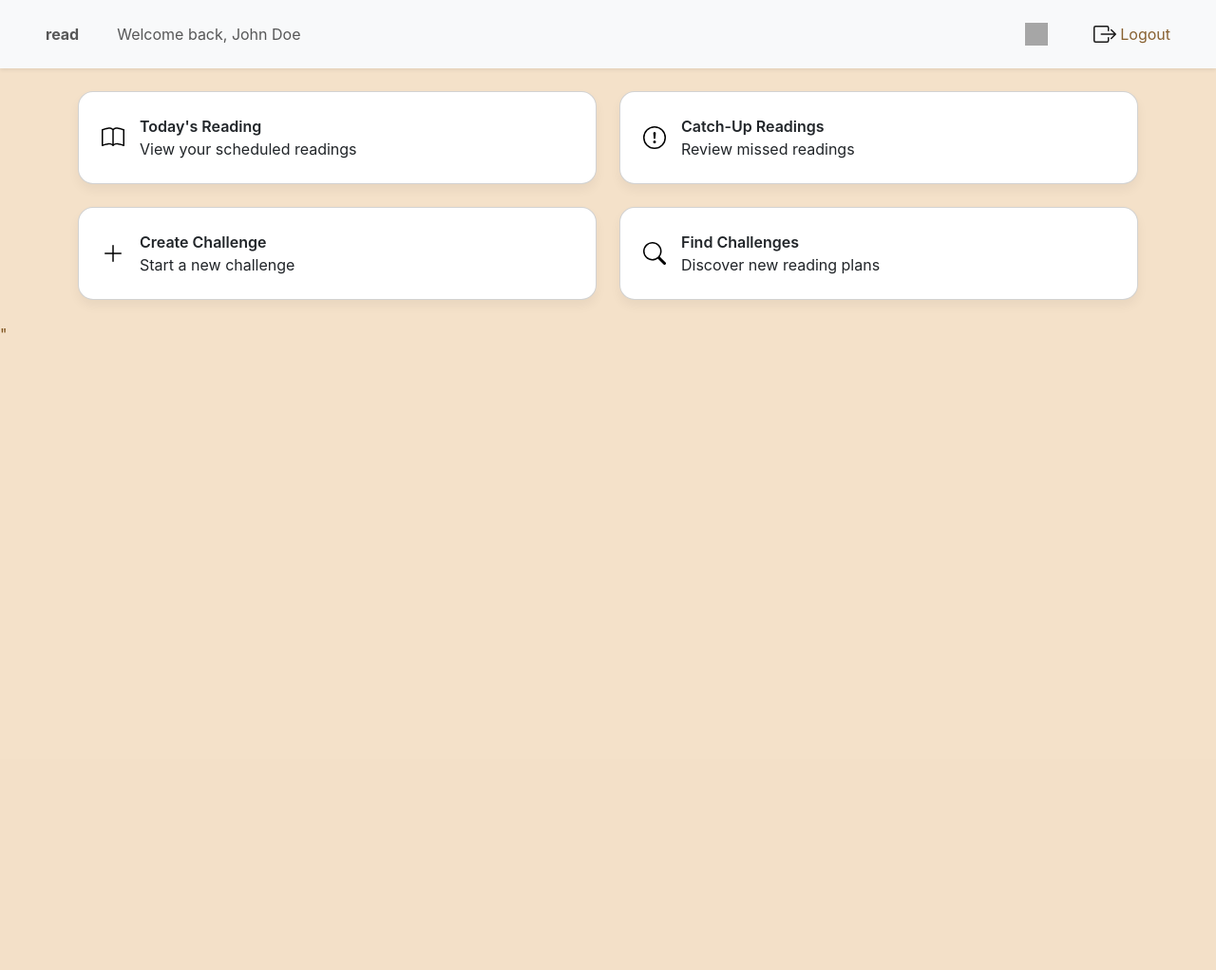
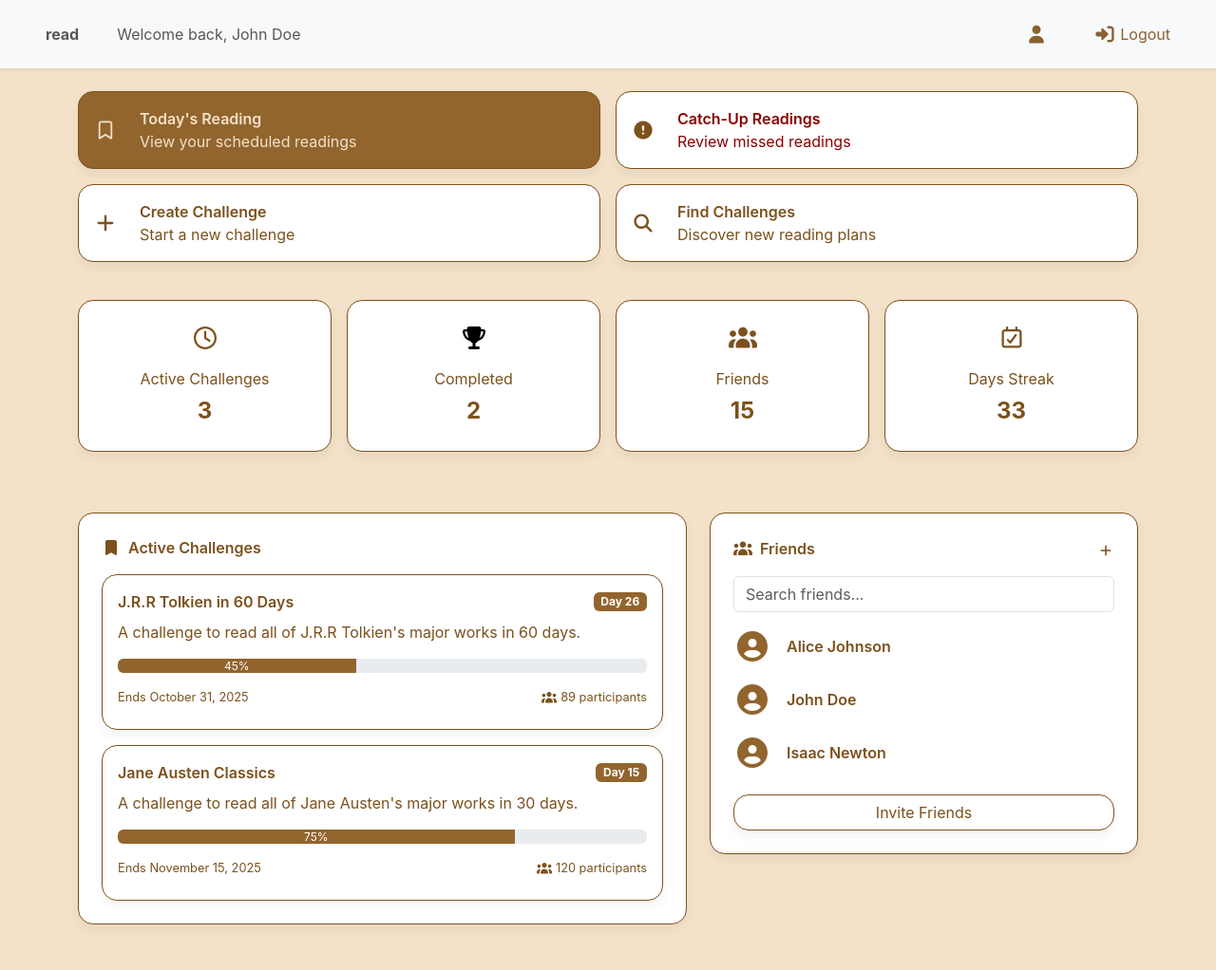
Before and after one commit to jason-dong03/abide, a PHP site: page /pages/dashboard.html in a window 1280 px wide. Shown: the whole page at 95% size. Before the commit the page ends 351 px from the top, so only its background shows below. Run offline with PHP 8.4, Linux system fonts and the light colour scheme; grey boxes are pictures that could not be loaded.

Commit message:
rah added buncha stuff

```diff
--- a/pages/dashboard.html
+++ b/pages/dashboard.html
@@ -26,12 +26,12 @@
                 <div class="ms-auto d-flex align-items-center gap-5">
                     <!-- Profile Button -->
                     <a href="profile.html" class="d-flex align-items-center nav-icon-link" aria-label="Profile">
-                        <img src="../assets/icons/user.svg" alt="" width="24" height="24">
+                        <img src="../assets/icons/user-brown.svg" alt="" width="24" height="24">
                     </a>
 
                     <!-- Logout Button -->
                     <a href="index.html" class="d-flex align-items-center nav-icon-link" aria-label="Logout">
-                        <img src="../assets/icons/logout.svg" alt="" width="24" height="24" class="me-1">
+                        <img src="../assets/icons/logout-brown.svg" alt="" width="24" height="24" class="me-1">
                         <span>Logout</span>
                     </a>
                 </div>
@@ -40,64 +40,232 @@
     </header>
 
     <!-- Main Content -->
-    <div class="container my-4">
-        <div class="row g-4">
+    <div id="main" class="container my-4">
+        <div class="row g-3">
             <!-- Today's Reading Button -->
             <div class="col-12 col-md-6">
-                <div class="card tile tile-primary p-4">
-                    <div class="d-flex align-items-center gap-3">
-                        <img src ="../assets/icons/book.svg" alt="Book Icon" width="24" height="24"/>
+                <div class="card tile tile-primary p-3">
+                    <div class="d-flex align-items-center gap-4">
+                        <img src ="../assets/icons/bookmark-bg.svg" alt="" width="24" height="24"/>
                         <div class="d-flex flex-column">
                             <div class="eyebrow fw-semibold">Today's Reading</div>
                             <div class="subtitle">View your scheduled readings</div>
                         </div>
                     </div>
+                    <a href="profile.html" class="stretched-link"></a>
                 </div>
-                <a href="profile.html" class="stretched-link"></a>
             </div>
 
             <!-- Catch Up Readings Button -->
             <div class="col-12 col-md-6">
-                <div class="card tile tile-primary p-4">
-                    <div class="d-flex align-items-center gap-3">
-                        <img src ="../assets/icons/warning.svg" alt="Warning Icon" width="24" height="24"/>
-                        <div class="d-flex flex-column">
+                <div class="card tile p-3">
+                    <div class="d-flex align-items-center gap-4">
+                        <img src ="../assets/icons/warning-brown.svg" alt="" width="24" height="24"/>
+                        <div id="late-readings" class="d-flex flex-column">
                             <div class="eyebrow fw-semibold">Catch-Up Readings</div>
                             <div class="subtitle">Review missed readings</div>
                         </div>
                     </div>
+                    <a href="profile.html" class="stretched-link"></a>
                 </div>
-                <a href="profile.html" class="stretched-link"></a>
             </div>
 
             <!-- Create Challenge Button -->
             <div class="col-12 col-md-6">
-                <div class="card tile tile-primary p-4">
-                    <div class="d-flex align-items-center gap-3">
-                        <img src ="../assets/icons/plus.svg" alt="Add New Icon" width="24" height="24"/>
+                <div class="card tile p-3">
+                    <div class="d-flex align-items-center gap-4">
+                        <img src ="../assets/icons/plus-brown.svg" alt="" width="24" height="24"/>
                         <div class="d-flex flex-column">
                             <div class="eyebrow fw-semibold">Create Challenge</div>
                             <div class="subtitle">Start a new challenge</div>
                         </div>
                     </div>
+                    <a href="profile.html" class="stretched-link"></a>
                 </div>
-                <a href="profile.html" class="stretched-link"></a>
             </div>
 
             <!-- Create Challenge Button -->
             <div class="col-12 col-md-6">
-                <div class="card tile tile-primary p-4">
-                    <div class="d-flex align-items-center gap-3">
-                        <img src ="../assets/icons/search.svg" alt="Search Icon" width="24" height="24"/>
+                <div class="card tile p-3">
+                    <div class="d-flex align-items-center gap-4">
+                        <img src ="../assets/icons/search-brown.svg" alt="" width="24" height="24"/>
                         <div class="d-flex flex-column">
                             <div class="eyebrow fw-semibold">Find Challenges</div>
                             <div class="subtitle">Discover new reading plans</div>
                         </div>
                     </div>
+                    <a href="profile.html" class="stretched-link"></a>
                 </div>
-                <a href="profile.html" class="stretched-link"></a>
             </div>
         </div>
-    </div>"
+    </div>
+
+    <!-- Analytics Section -->
+    <div class="container my-3">
+        <div class="row g-3">
+            <!-- Active Challenge card-->
+            <div class="col-6 col-md-3">
+                <div class="card tile p-4 text-center">
+                    <div class="justify-content-center mb-3">
+                        <img src="../assets/icons/clock.svg" alt="" width="30" height="30"/>
+                    </div>
+                    <div class="justify-content-center">
+                        <div class="subtitle">Active Challenges</div>
+                        <div class="analytic-data">3</div>
+                    </div>
+                </div>
+            </div>
+
+            <!-- Completed Challenges card-->
+            <div class="col-6 col-md-3">
+                <div class="card tile p-4 text-center">
+                    <div class="justify-content-center mb-3">
+                        <img src="../assets/icons/badge.svg" alt="" width="30" height="30"/>
+                    </div>
+                    <div class="justify-content-center">
+                        <div class="subtitle">Completed</div>
+                        <div class="analytic-data">2</div>
+                    </div>
+                </div>
+            </div>
+
+            <!-- Friends card-->
+            <div class="col-6 col-md-3">
+                <div class="card tile p-4 text-center">
+                    <div class="justify-content-center mb-3">
+                        <img src="../assets/icons/friends-brown.svg" alt="" width="30" height="30"/>
+                    </div>
+                    <div class="justify-content-center">
+                        <div class="subtitle">Friends</div>
+                        <div class="analytic-data">15</div>
+                    </div>
+                </div>
+            </div>
+
+            <!-- Streaks card-->
+            <div class="col-6 col-md-3">
+                <div class="card tile p-4 text-center">
+                    <div class="justify-content-center mb-3">
+                        <img src="../assets/icons/calendar-brown.svg" alt="" width="30" height="30"/>
+                    </div>
+                    <div class="justify-content-center">
+                        <div class="subtitle">Days Streak</div>
+                        <div class="analytic-data">33</div>
+                    </div>
+                </div>
+            </div>
+        </div>
+    </div>
+
+    <!-- Active Challenges -->
+    <div class="container my-5">
+        <div class="row g-4">
+            <div class="col-7">
+                <!-- Active Challenge outer -->
+                <div class="card tile p-4">
+                    <div class="d-inline-flex align-items-center text-brown">
+                        <img src="../assets/icons/bookmark-solid-brown.svg" alt="Book icon" width="20" height="20" class="me-2">
+                        <span class="fw-semibold">Active Challenges</span>
+                    </div>
+
+                    <!-- Challenge 1 -->
+                    <div class="card tile mt-3 p-3 challenge">
+                        <div class="d-flex align-items-center mb-2">
+                            <div class="fw-semibold">J.R.R Tolkien in 60 Days</div>
+                            <span class="badge bg-brown ms-auto">Day 26</span>
+                        </div>
+                        <span>
+                            A challenge to read all of J.R.R Tolkien's major works in 60 days.
+                        </span>
+                        <div class="progress mt-3" style="height: 15px;">
+                            <div class="progress-bar" role="progressbar" style="width: 45%" aria-valuenow="45" aria-valuemin="0" aria-valuemax="100">
+                                45%
+                            </div>
+                        </div>
+                        <div class="d-flex justify-content-between mt-2 py-2">
+                            <span style="font-size: 0.8rem;">Ends October 31, 2025</span>
+                            <div class="d-flex align-items-center gap-1">
+                                <img src="../assets/icons/friends-brown.svg" alt="" width="16" height="16"/>
+                                <span style="font-size: 0.8rem;">89 participants</span>
+                            </div>
+                        </div>
+                        <a href="profile.html" class="stretched-link"></a>
+                    </div>
+
+                    <!-- Challenge 2 -->
+                    <div class="card tile mt-3 p-3">
+                        <div class="d-flex align-items-center mb-2">
+                            <div class="fw-semibold">Jane Austen Classics</div>
+                            <span class="badge bg-brown ms-auto">Day 15</span>
+                        </div>
+                        <span>
+                            A challenge to read all of Jane Austen's major works in 30 days.
+                        </span>
+                        <div class="progress mt-3" style="height: 15px;">
+                            <div class="progress-bar" role="progressbar" style="width: 75%" aria-valuenow="75" aria-valuemin="0" aria-valuemax="100">
+                                75%
+                            </div>
+                        </div>
+                        <div class="d-flex justify-content-between mt-2 py-2">
+                            <span style="font-size: 0.8rem;">Ends November 15, 2025</span>
+                            <div class="d-flex align-items-center gap-1">
+                                <img src="../assets/icons/friends-brown.svg" alt="" width="16" height="16"/>
+                                <span style="font-size: 0.8rem;">120 participants</span>
+                            </div>
+                        </div>
+                        <a href="profile.html" class="stretched-link"></a>
+                    </div>
+                </div>
+
+                <!-- Completed Challenges outer -->
+
+            </div>
+            <!-- Friends -->
+            <div class="col-5">
+                <div class="card tile p-4">
+                    <div class="d-inline-flex align-items-center text-brown mb-3">
+                        <img src="../assets/icons/friends-brown.svg" alt="Friends icon" width="20" height="20" class="me-2">
+                        <span class="fw-semibold">Friends</span>
+                        <button class="btn btn-link p-0 ms-auto" aria-label="Add Friend">
+                            <img src="../assets/icons/plus-brown.svg" alt="" width="16" height="16" class="ms-auto"/>
+                        </button>
+                    </div>
+
+                    <!-- Friends search bar -->
+                    <div id="searchbar" class="search-bar mb-3">
+                        <input type="text" class="form-control" placeholder="Search friends...">
+                    </div>
+
+                    <!-- Friends list -->
+                    <div class="d-flex flex-column gap-3">
+                        <!-- Friend 1 -->
+                        <div class="d-flex align-items-center gap-3">
+                            <img src="../assets/icons/profile-pic.svg" alt="" width="40" height="40">
+                            <div class="d-flex flex-column">
+                                <span class="fw-semibold">Alice Johnson</span>
+                            </div>
+                        </div>
+
+                        <!-- Friend 2 -->
+                        <div class="d-flex align-items-center gap-3">
+                            <img src="../assets/icons/profile-pic.svg" alt="" width="40" height="40">
+                            <div class="d-flex flex-column">
+                                <span class="fw-semibold">John Doe</span>
+                            </div>
+                        </div>
+
+                        <!-- Friend 3 -->
+                        <div class="d-flex align-items-center gap-3">
+                            <img src="../assets/icons/profile-pic.svg" alt="" width="40" height="40">
+                            <div class="d-flex flex-column">
+                                <span class="fw-semibold">Isaac Newton</span>
+                            </div>
+                        </div>
+                    </div>
+                    <a href="profile.html" class="tile btn btn-brown w-100 mt-4" role="button">Invite Friends</a>
+                </div>
+            </div>
+        </div>
+    </div>
 
 </body>
--- a/styles/dashboard.css
+++ b/styles/dashboard.css
@@ -3,6 +3,7 @@
   --secondary-color: #D2B48C;
   --alternative-color: #d1b892;
   --bg-body: #F4E1C9;
+  --alt-primary-color: rgb(146, 101, 46);
 }
 
 body{
@@ -31,11 +32,61 @@ body{
 /* card tile styles */
 .tile {
   border-radius: 1rem;
+  border-color: var(--primary-color);
+  color: var(--primary-color);
   box-shadow: 0 6px 12px rgba(0,0,0,0.05);
   transition: transform 0.15s ease, box-shadow 0.2s ease;
   position: relative; /* needed for stretched-link */
 }
-.tile:hover {
-  transform: scale(1.2);
+
+.tile-primary {
+  background-color: var(--alt-primary-color);
+  color: var(--bg-body);
+}
+
+#main .tile:hover {
+  background-color: transparent;
+  color: black;
+  border-color: black;
   box-shadow: 0 12px 18px rgba(0,0,0,0.1);
 }
+
+#main .tile-primary:hover {
+  background-color: var(--primary-color);
+  color: var(--bg-body);
+  box-shadow: 0 12px 18px rgba(0,0,0,0.1);
+}
+
+#late-readings {
+  color: darkred;
+}
+
+.analytic-data {
+  font-size: 1.5rem;
+  font-weight: bold;
+  margin-top: 0.25rem;
+  color: var(--primary-color);
+}
+
+.progress-bar {
+  background-color: var(--alt-primary-color);
+}
+
+.bg-brown {
+  background-color: var(--alt-primary-color);
+}
+
+#challenge > span {
+  font-size: 0.9rem;
+  color: var(--alt-primary-color);
+}
+
+#challenge:hover {
+  background-color: #fff5ea;
+  color: black;
+}
+
+.friend-link:hover {
+  background-color: #fff5ea;
+  color: black;
+}
```
Also changed, not shown: assets/icons/bookmark-bg.svg (added), assets/icons/bookmark-brown.svg (added), assets/icons/bookmark-solid-brown.svg (added), assets/icons/calendar-brown.svg (added), assets/icons/calendar.svg (added), assets/icons/friends-brown.svg (added), assets/icons/friends.svg (added), assets/icons/logout-brown.svg (added), assets/icons/plus-brown.svg (added), assets/icons/profile-pic.svg (added), assets/icons/search-brown.svg (added), assets/icons/user-brown.svg (added), assets/icons/user-line-brown.svg (added), assets/icons/warning-brown.svg (added).
